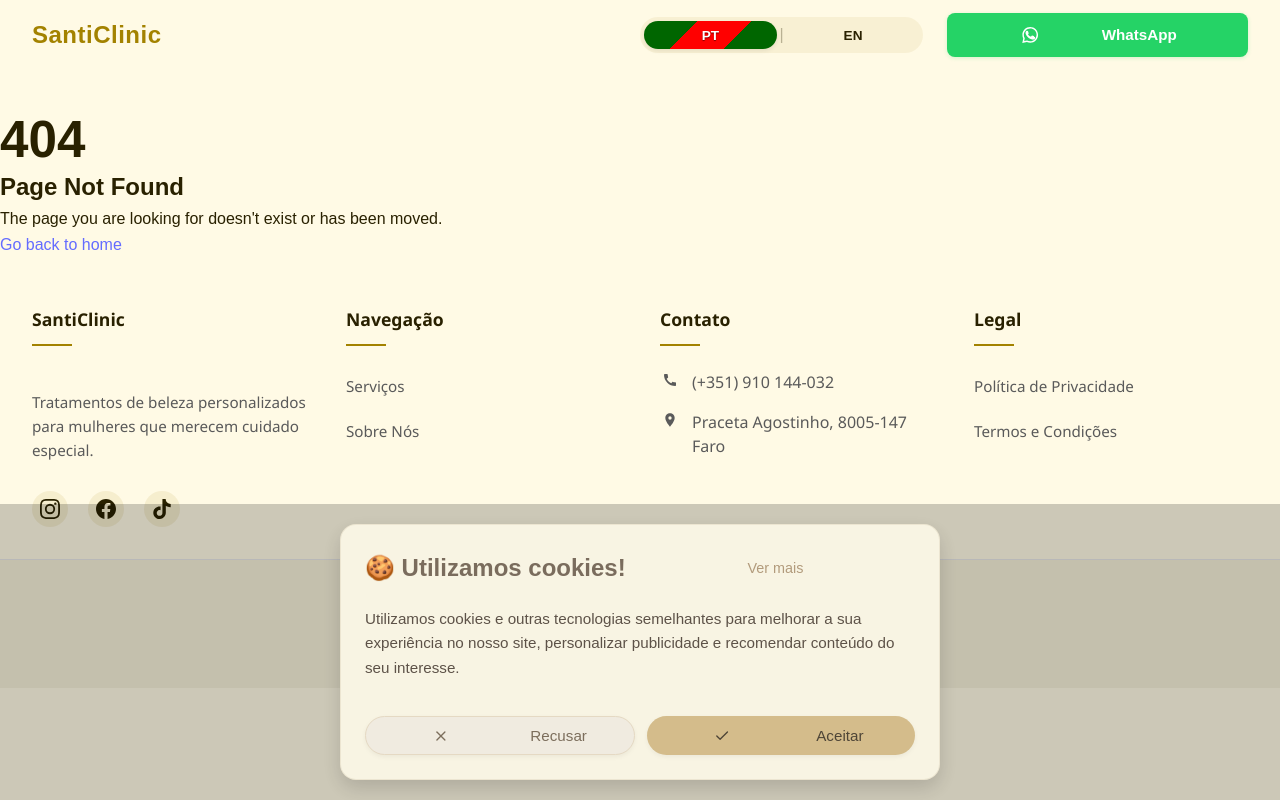
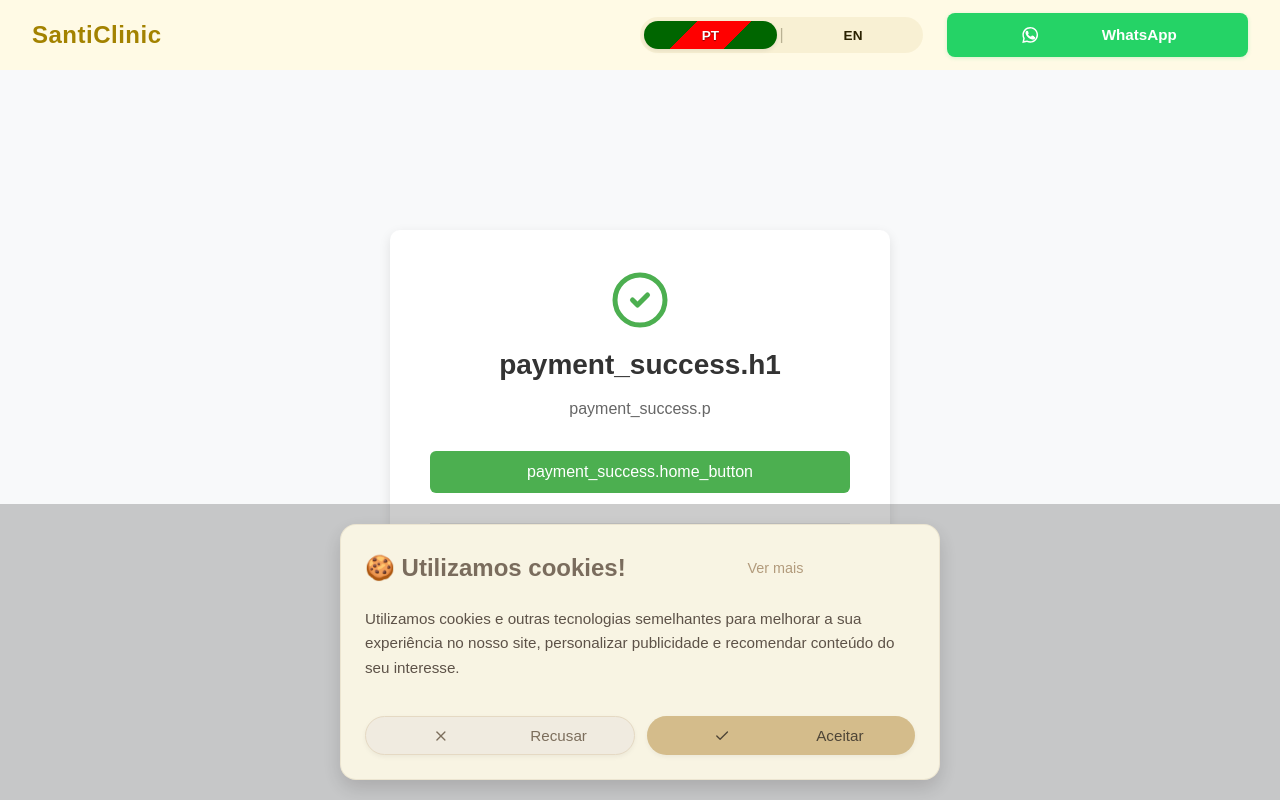
Before and after one commit to Webtech87/Mummy_LandingPage, a React (Vite) app in the folder client1/: page /payment-success in a window 1280 px wide. Shown: the top 800 px of the page. Built offline with nearby package versions, Linux system fonts and the light colour scheme.

Commit message:
Add payment success page to complement payment cancellation flow

```diff
--- /dev/null
+++ b/client1/src/components/Payment/PaymentSuccess.tsx
@@ -0,0 +1,61 @@
+import React, { useEffect } from 'react';
+import { useNavigate } from 'react-router-dom';
+import { useTranslation } from 'react-i18next';
+import "../../styles/components/payment-success.css";
+
+const PaymentSuccess = () => {
+  const navigate = useNavigate();
+  const { t, i18n } = useTranslation();
+
+  useEffect(() => {
+    // Ensure Portuguese is used as default if no language is defined
+    if (i18n.language !== 'pt' && i18n.language !== 'en') {
+      i18n.changeLanguage('pt');
+    }
+
+    // Check if there's a language saved in localStorage
+    const savedLanguage = localStorage.getItem("i18nextLng");
+    if (savedLanguage && i18n.language !== savedLanguage) {
+      i18n.changeLanguage(savedLanguage);
+    }
+  }, [i18n]);
+
+  return (
+    <div className="payment-success-container">
+      <div className="payment-success-card">
+        <div className="payment-icon">
+          <svg width="60" height="60" viewBox="0 0 24 24" fill="none" xmlns="http://www.w3.org/2000/svg">
+            <path d="M12 22C17.5228 22 22 17.5228 22 12C22 6.47715 17.5228 2 12 2C6.47715 2 2 6.47715 2 12C2 17.5228 6.47715 22 12 22Z" stroke="#4CAF50" strokeWidth="2" strokeLinecap="round" strokeLinejoin="round"/>
+            <path d="M9 12L11 14L15 10" stroke="#4CAF50" strokeWidth="2" strokeLinecap="round" strokeLinejoin="round"/>
+          </svg>
+        </div>
+
+        <h1 className="payment-title">{t('payment_success.h1')}</h1>
+
+        <p className="payment-message">
+          {t('payment_success.p')}
+        </p>
+
+        <div className="payment-options">
+          <button
+            className="primary-button"
+            onClick={() => navigate('/')}
+          >
+            {t('payment_success.home_button')}
+          </button>
+        </div>
+
+        <div className="payment-help">
+          <p>
+            {t('payment_success.contact_us')}
+          </p>
+          <a href="mailto:geral@santiclinic.eu" className="contact-link">
+            geral@santiclinic.eu
+          </a>
+        </div>
+      </div>
+    </div>
+  );
+};
+
+export default PaymentSuccess;
--- a/client1/src/router/routes.tsx
+++ b/client1/src/router/routes.tsx
@@ -7,6 +7,7 @@ import NotFound from '../pages/NotFound';
 import PrivacyPolicy from '../components/PrivacyPolicy';
 import TermsConditions from '../pages/TermsConditions';
 import PaymentCanceled from '../components/Payment/PaymentCancelled';
+import PaymentSuccess from '../components/Payment/PaymentSuccess';
 
 const AppRoutes = () => {
   return (
@@ -18,6 +19,7 @@ const AppRoutes = () => {
       <Route path="/politica-privacidade" element={<PrivacyPolicy />} />
       <Route path="/termos-condicoes" element={<TermsConditions />} />
       <Route path="/payment-canceled" element={<PaymentCanceled />} />
+      <Route path="/payment-success" element={<PaymentSuccess />} />
     </Routes>
   );
 };
--- /dev/null
+++ b/client1/src/styles/components/payment-success.css
@@ -0,0 +1,73 @@
+.payment-success-container {
+    display: flex;
+    justify-content: center;
+    align-items: center;
+    min-height: 100vh;
+    background-color: #f8f9fa;
+    padding: 20px;
+  }
+
+  .payment-success-card {
+    background-color: white;
+    border-radius: 10px;
+    box-shadow: 0 4px 12px rgba(0, 0, 0, 0.1);
+    padding: 40px;
+    max-width: 500px;
+    width: 100%;
+    text-align: center;
+    margin-top: 4rem;
+  }
+
+  .payment-icon {
+    margin-bottom: 20px;
+  }
+
+  .payment-title {
+    font-size: 28px;
+    margin-bottom: 15px;
+    color: #333;
+  }
+
+  .payment-message {
+    font-size: 16px;
+    line-height: 1.6;
+    color: #666;
+    margin-bottom: 30px;
+  }
+
+  .payment-options {
+    margin-bottom: 30px;
+  }
+
+  .primary-button {
+    background-color: #4CAF50;
+    color: white;
+    border: none;
+    padding: 12px 24px;
+    border-radius: 6px;
+    font-size: 16px;
+    cursor: pointer;
+    transition: background-color 0.3s;
+  }
+
+  .primary-button:hover {
+    background-color: #388e3c;
+  }
+
+  .payment-help {
+    border-top: 1px solid #eee;
+    padding-top: 20px;
+    font-size: 14px;
+    color: #777;
+  }
+
+  .contact-link {
+    display: block;
+    margin-top: 5px;
+    color: #4CAF50;
+    text-decoration: none;
+  }
+
+  .contact-link:hover {
+    text-decoration: underline;
+  }
```
Also changed, not shown: 1 other file (tests, documents, lock files or other folders).
